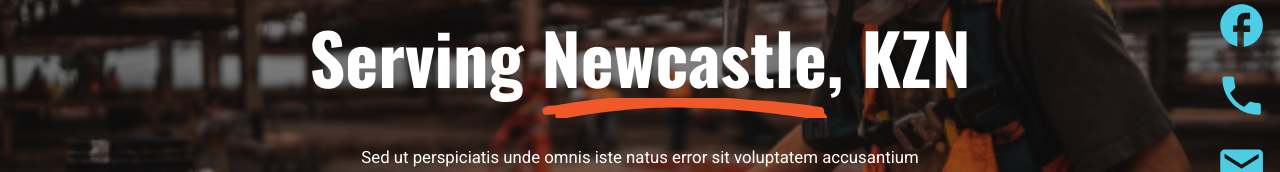
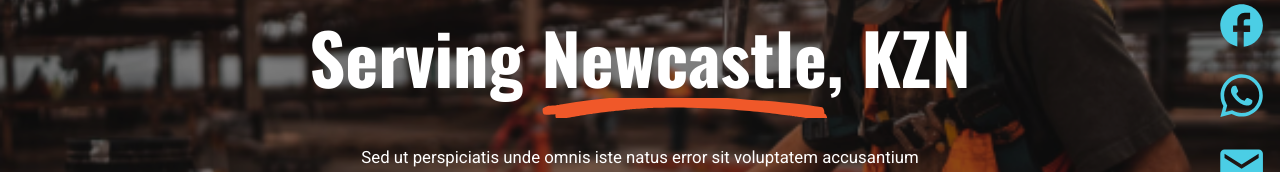
Before and after one commit to wbojczuk/iconhomes, a Next.js app: page / in a window 1280 px wide. Shown: the part 257-429 px from the top of the page. Built offline with nearby package versions, Linux system fonts and the light colour scheme; no server answers.

Commit message:
added whatsapp icon

```diff
--- a/src/app/(mainsite)/components/homepage/Header/Header.tsx
+++ b/src/app/(mainsite)/components/homepage/Header/Header.tsx
@@ -17,7 +17,7 @@ export default function Header() {
             <svg xmlns="http://www.w3.org/2000/svg" viewBox="0 0 24 24"><path fill="currentColor" d="M22 12c0-5.52-4.48-10-10-10S2 6.48 2 12c0 4.84 3.44 8.87 8 9.8V15H8v-3h2V9.5C10 7.57 11.57 6 13.5 6H16v3h-2c-.55 0-1 .45-1 1v2h3v3h-3v6.95c5.05-.5 9-4.76 9-9.95"></path></svg>
           </a>
           <a href="#" className={styles.socialLink}>
-          <svg xmlns="http://www.w3.org/2000/svg" viewBox="0 0 24 24"><path fill="currentColor" d="M6.62 10.79c1.44 2.83 3.76 5.14 6.59 6.59l2.2-2.2c.27-.27.67-.36 1.02-.24c1.12.37 2.33.57 3.57.57c.55 0 1 .45 1 1V20c0 .55-.45 1-1 1c-9.39 0-17-7.61-17-17c0-.55.45-1 1-1h3.5c.55 0 1 .45 1 1c0 1.25.2 2.45.57 3.57c.11.35.03.74-.25 1.02z"></path></svg>
+            <svg xmlns="http://www.w3.org/2000/svg" viewBox="0 0 24 24"><path fill="currentColor" d="M12.04 2c-5.46 0-9.91 4.45-9.91 9.91c0 1.75.46 3.45 1.32 4.95L2.05 22l5.25-1.38c1.45.79 3.08 1.21 4.74 1.21c5.46 0 9.91-4.45 9.91-9.91c0-2.65-1.03-5.14-2.9-7.01A9.816 9.816 0 0 0 12.04 2m.01 1.67c2.2 0 4.26.86 5.82 2.42a8.225 8.225 0 0 1 2.41 5.83c0 4.54-3.7 8.23-8.24 8.23c-1.48 0-2.93-.39-4.19-1.15l-.3-.17l-3.12.82l.83-3.04l-.2-.32a8.188 8.188 0 0 1-1.26-4.38c.01-4.54 3.7-8.24 8.25-8.24M8.53 7.33c-.16 0-.43.06-.66.31c-.22.25-.87.86-.87 2.07c0 1.22.89 2.39 1 2.56c.14.17 1.76 2.67 4.25 3.73c.59.27 1.05.42 1.41.53c.59.19 1.13.16 1.56.1c.48-.07 1.46-.6 1.67-1.18c.21-.58.21-1.07.15-1.18c-.07-.1-.23-.16-.48-.27c-.25-.14-1.47-.74-1.69-.82c-.23-.08-.37-.12-.56.12c-.16.25-.64.81-.78.97c-.15.17-.29.19-.53.07c-.26-.13-1.06-.39-2-1.23c-.74-.66-1.23-1.47-1.38-1.72c-.12-.24-.01-.39.11-.5c.11-.11.27-.29.37-.44c.13-.14.17-.25.25-.41c.08-.17.04-.31-.02-.43c-.06-.11-.56-1.35-.77-1.84c-.2-.48-.4-.42-.56-.43c-.14 0-.3-.01-.47-.01"></path></svg>
           </a>
           <a href="#" className={styles.socialLink}>
           <svg xmlns="http://www.w3.org/2000/svg" viewBox="0 0 24 24"><path fill="currentColor" d="M20 4H4c-1.1 0-1.99.9-1.99 2L2 18c0 1.1.9 2 2 2h16c1.1 0 2-.9 2-2V6c0-1.1-.9-2-2-2m0 4l-8 5l-8-5V6l8 5l8-5z"></path></svg>
```
